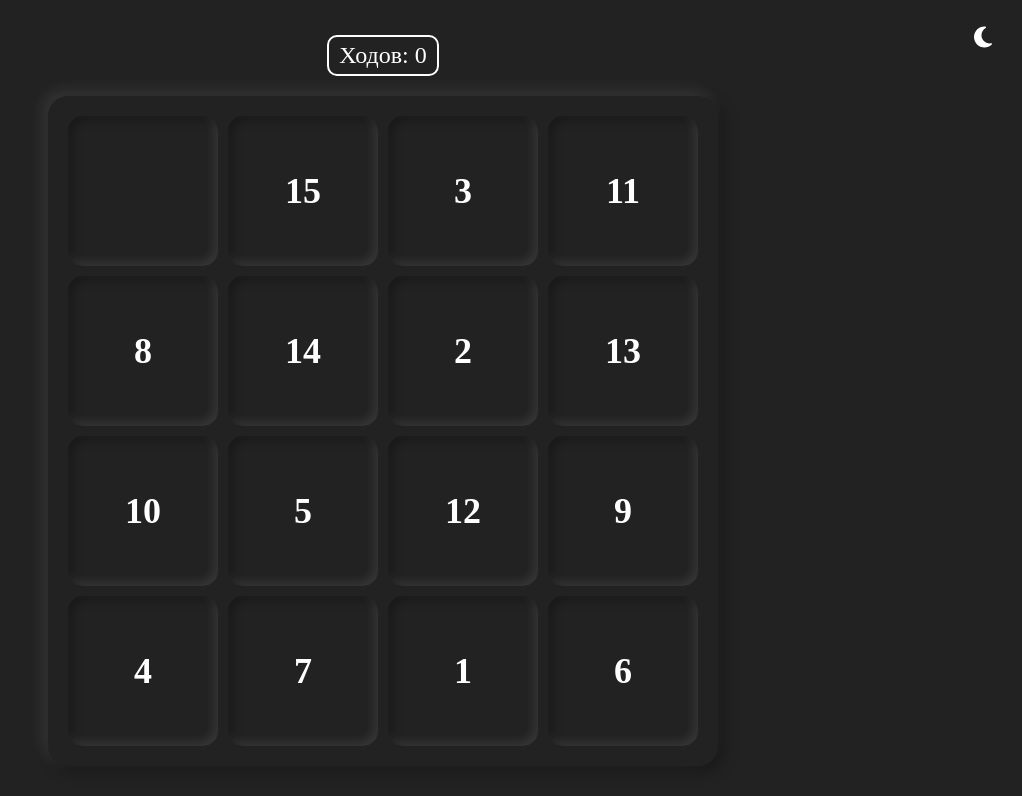
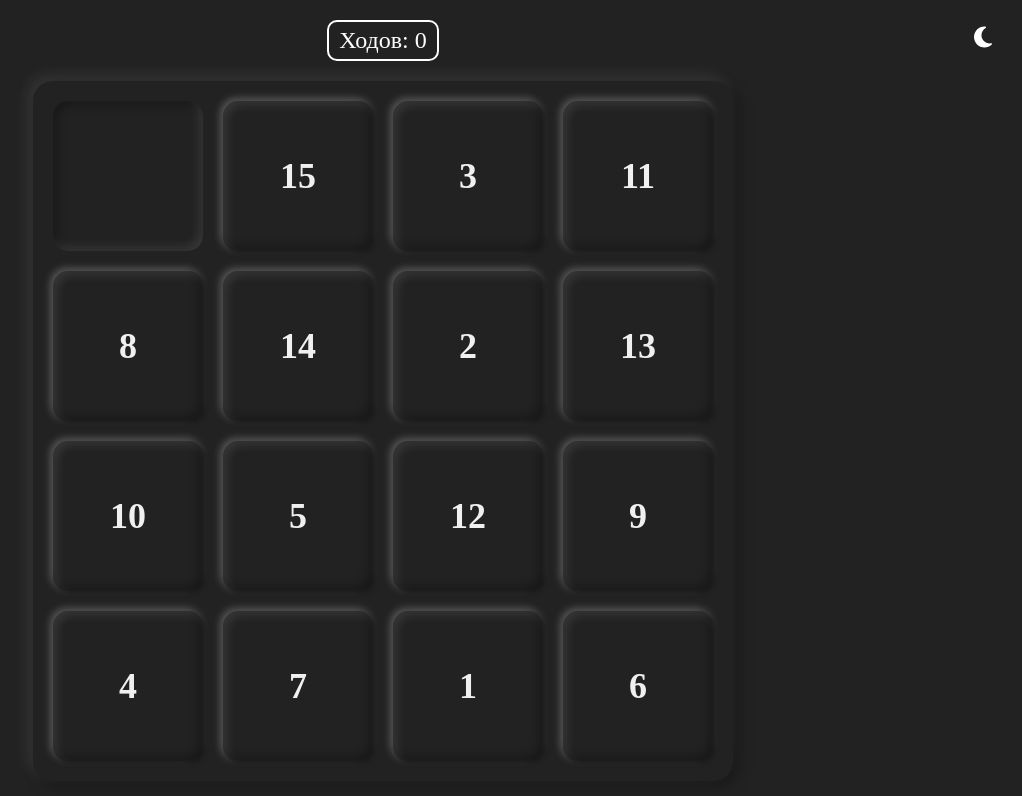
Before and after one commit to StasSova/JavaScript_jQuery, a plain HTML site: page 12_jQuery/pytnashki.html in a window 1280 px wide. Both pictures are taken after a click on the button 1243 px from the left and 37 px from the top of the page. Shown: the whole page, without its empty margins (257-1279 px from the left). Drawn offline with Linux system fonts and the light colour scheme.

Commit message:
Изменения стиля

```diff
--- a/12_jQuery/pytnashki.html
+++ b/12_jQuery/pytnashki.html
@@ -18,40 +18,75 @@
             justify-content: center;
             align-items: center;
         }
+        body.darkTheme {
+            background-color: #222;
+            color: #fff;
+            transition: background-color 0.3s ease;
+        }
 
         .container {
             display: grid;
             grid-template-columns: repeat(4, 150px);
             grid-template-rows: repeat(4, 150px);
-            gap: 10px;
+            gap: 20px;
             background-color: #f0f0f0;
             padding: 20px;
             border-radius: 20px;
             box-shadow: 5px 5px 15px rgba(0, 0, 0, 0.1), -5px -5px 15px rgba(255, 255, 255, 0.7);
             transition: background-color 0.3s ease;
         }
+        .darkTheme .container {
+            background-color: #222;
+            box-shadow: 5px 5px 15px rgba(0, 0, 0, 0.3), -5px -5px 15px rgba(255, 255, 255, 0.1);
+            transition: background-color 0.3s ease, box-shadow 0.3s ease;
+        }
 
         .emptyBlock, .block {
             width: 100%;
             height: 100%;
-            background-color: #f0f0f0;
             display: flex;
             justify-content: center;
             align-items: center;
             font-size: 36px;
-            color: #333;
             font-weight: bold;
             border-radius: 15px;
-            box-shadow: inset 5px 5px 15px rgba(0, 0, 0, 0.05), inset -5px -5px 15px rgba(255, 255, 255, 0.7);
-            transition: background-color 0.3s ease;
+            transition: background-color 0.3s ease, color 0.3s ease, box-shadow 0.3s ease;
             cursor: pointer;
+        }
+
+        .block {
+            background-color: #f0f0f0;
+            color: #222;
+            box-shadow:
+                inset -5px -5px 15px rgba(0, 0, 0, 0.05),
+                inset 5px 5px 15px rgba(255, 255, 255, 0.7),
+                2px 2px 4px rgba(0, 0, 0, 0.1),
+                -2px -2px 8px rgba(255, 255, 255, 0.5);
+        }
+
+
+        .darkTheme .block {
+            color: #f0f0f0;
+            background-color: #222;
+            box-shadow:
+                inset -4px -4px 10px rgba(0, 0, 0, 0.3),
+                inset 4px 4px 10px rgba(255, 255, 255, 0.1),
+                2px 2px 4px rgba(0, 0, 0, 0.5),
+                -2px -2px 8px rgba(255, 255, 255, 0.3);
         }
 
         .emptyBlock {
             background-color: #f0f0f0;
-            color: #f0f0f0;
+            box-shadow: inset 5px 5px 15px rgba(0, 0, 0, 0.05), inset -5px -5px 15px rgba(255, 255, 255, 0.7);
             cursor: default;
         }
+
+        .darkTheme .emptyBlock {
+            background-color: #222;
+            box-shadow: inset 4px 4px 10px rgba(0, 0, 0, 0.3), inset -4px -4px 10px rgba(255, 255, 255, 0.1);
+        }
+
+
 
         .movesCounter {
             font-size: 24px;
@@ -60,27 +95,6 @@
             border-radius: 10px;
             padding: 5px 10px;
             margin-bottom: 20px;
-        }
-
-
-        /* Дополнительные стили для темной темы */
-        body.darkTheme {
-            background-color: #222;
-            color: #fff;
-            transition: background-color 0.3s ease;
-        }
-
-        .darkTheme .container {
-            background-color: #222;
-            box-shadow: 5px 5px 15px rgba(0, 0, 0, 0.3), -5px -5px 15px rgba(255, 255, 255, 0.1);
-            transition: background-color 0.3s ease, box-shadow 0.3s ease;
-        }
-
-        .darkTheme .emptyBlock, .darkTheme .block {
-            background-color: #222;
-            color: #fff;
-            box-shadow: inset 4px 4px 10px rgba(0, 0, 0, 0.3), inset -4px -4px 10px rgba(255, 255, 255, 0.1);
-            transition: background-color 0.3s ease, box-shadow 0.3s ease, color 0.3s ease;
         }
 
         .darkTheme .movesCounter {
@@ -129,7 +143,6 @@
     <script>
         $(document).ready(function(){
             const changeThemeButton = $("#changeTheme");
-
             // Проверяем, сохранена ли тема в localStorage
             if (localStorage.getItem("theme") === "dark") {
                 $("body").addClass("darkTheme"); // Применяем темную тему
@@ -148,6 +161,10 @@
                     localStorage.setItem("theme", "light");
                 }
             }
+
+
+
+
 
             let empty;
             let board;
```
